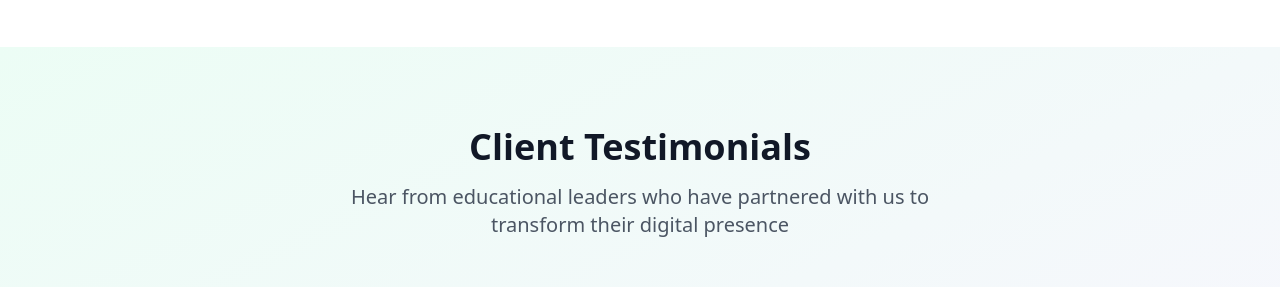
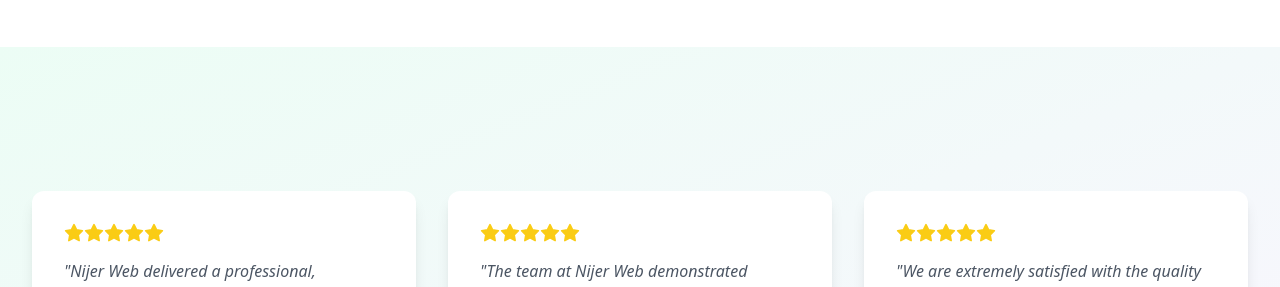
Before and after one commit to nijercart/nijerweb, a React (Vite) app: page / in a window 1280 px wide. Shown: the part 2900-3187 px from the top of the page. Built offline with nearby package versions, Linux system fonts and the light colour scheme.

Commit message:
Updated App.tsx

```diff
--- a/src/App.tsx
+++ b/src/App.tsx
@@ -64,8 +64,6 @@ function App() {
       portfolioDesc: "Discover how we've helped educational institutions across Bangladesh enhance their digital presence and improve student engagement",
 
       // Testimonials
-      testimonialsTitle: "Client Testimonials",
-      testimonialsDesc: "Hear from educational leaders who have partnered with us to transform their digital presence",
 
       // About
       aboutTitle: "About Nijer Web",
```
